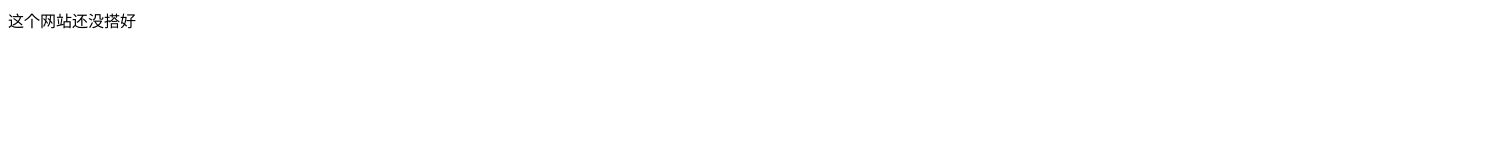
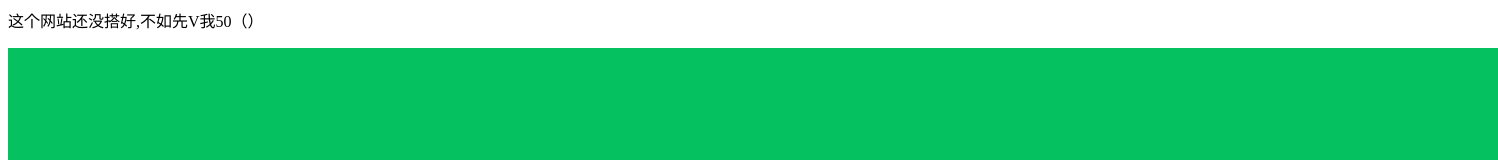
Before and after one commit to y75c/y75c.github.io, a plain HTML site: page index.html in a window 1280 px wide. Shown: the top 160 px of the page, 1498 px wide, since content can reach past the window. Drawn offline with Linux system fonts and the light colour scheme.

Commit message:
Update index.html

```diff
--- a/index.html
+++ b/index.html
@@ -7,6 +7,7 @@ console.log('不是7（10）的人弄的（）')
 </script>
 </head>
 <body>
-<p>这个网站还没搭好</p>
+<p>这个网站还没搭好,不如先V我50（）</p>
+<img src="https://y75c.github.io/vME50.jpg">
 </div>
 </body></html>
```
